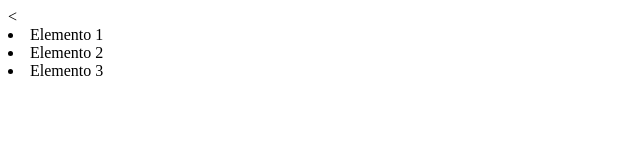
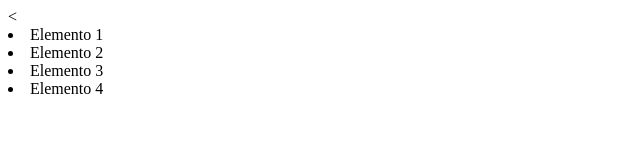
Before and after one commit to xblacklotus/LIC, a plain HTML site: page index.html in a window 1280 px wide. Shown: the full height of the page, 0-640 px from the left. Drawn offline with Linux system fonts and the light colour scheme.

Commit message:
Update index.html
Agrege el elemento 4

```diff
--- a/index.html
+++ b/index.html
@@ -7,5 +7,6 @@
 	<li>Elemento 1</li>
 	<li>Elemento 2</li>
 	<li>Elemento 3</li>
+	<li>Elemento 4</li>
 </body>
 </html>
```
